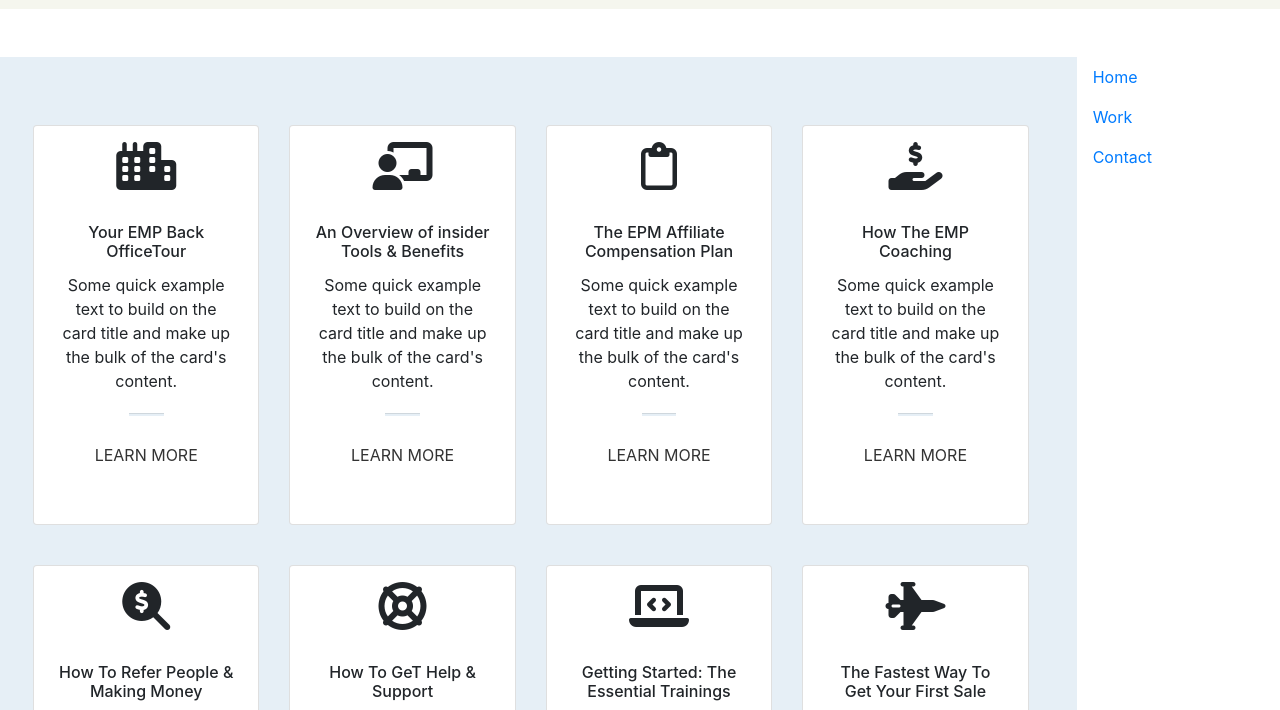
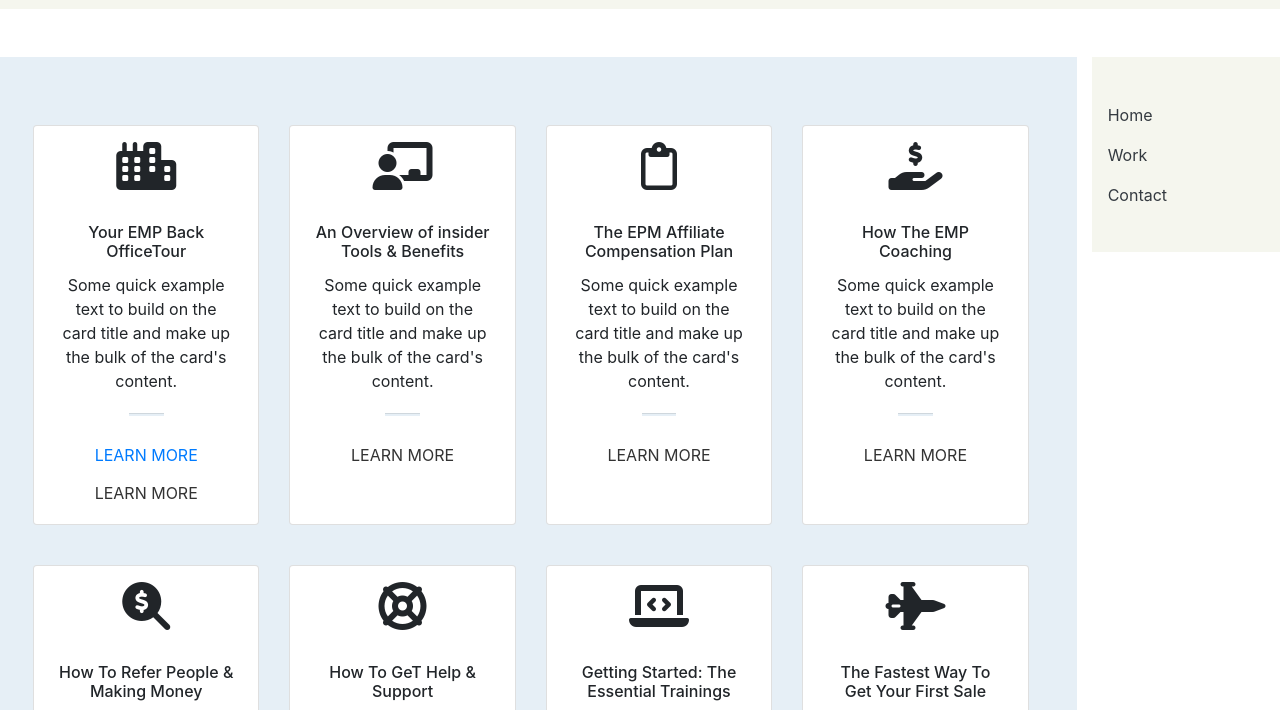
Before and after one commit to crissesoto/bootstrapTheme, a plain HTML site: page index.html in a window 1280 px wide. Shown: the part 55-765 px from the top of the page. Drawn offline with nearby package versions, Linux system fonts and the light colour scheme.

Commit message:
added tooltips js

```diff
--- /dev/null
+++ b/app.js
@@ -0,0 +1,3 @@
+$(function() {
+  $('[data-toggle="tooltip"]').tooltip();
+});
--- a/index.html
+++ b/index.html
@@ -74,6 +74,15 @@
                 <hr
                   style="background-color: #e6eff6; width: 20%; height: 2px; margin: 20px auto;"
                 />
+                <button
+                  type="button"
+                  class="btn btn-outline-primary border-white"
+                  data-toggle="tooltip"
+                  data-placement="top"
+                  title="Tooltip on top"
+                >
+                  LEARN MORE
+                </button>
                 <a href="#" class="btn btn-outline-primary border-white"
                   >LEARN MORE</a
                 >
@@ -230,11 +239,14 @@
           </div>
         </div>
       </div>
-      <div class="nav flex-column col-2">
-        <nav class="align-items-center">
-          <a class="nav-link active" href="#">Home</a>
-          <a class="nav-link" href="#">Work</a>
-          <a class="nav-link" href="#">Contact</a>
+      <div class="col-2">
+        <nav
+          class="nav flex-column align-items-start justify-content-center "
+          style="height: 20%; background-color: #f5f6ee;"
+        >
+          <a class="nav-link active text-dark" href="#">Home</a>
+          <a class="nav-link text-dark" href="#">Work</a>
+          <a class="nav-link text-dark" href="#">Contact</a>
         </nav>
       </div>
     </main>
@@ -256,5 +268,7 @@
       integrity="sha384-JjSmVgyd0p3pXB1rRibZUAYoIIy6OrQ6VrjIEaFf/nJGzIxFDsf4x0xIM+B07jRM"
       crossorigin="anonymous"
     ></script>
+    <!-- Own script-->
+    <script src="app.js"></script>
   </body>
 </html>
```
